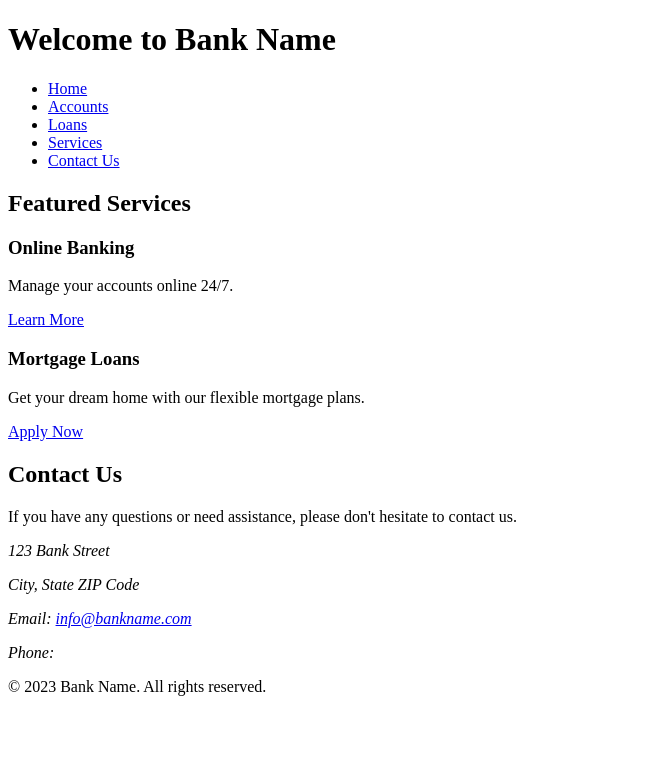
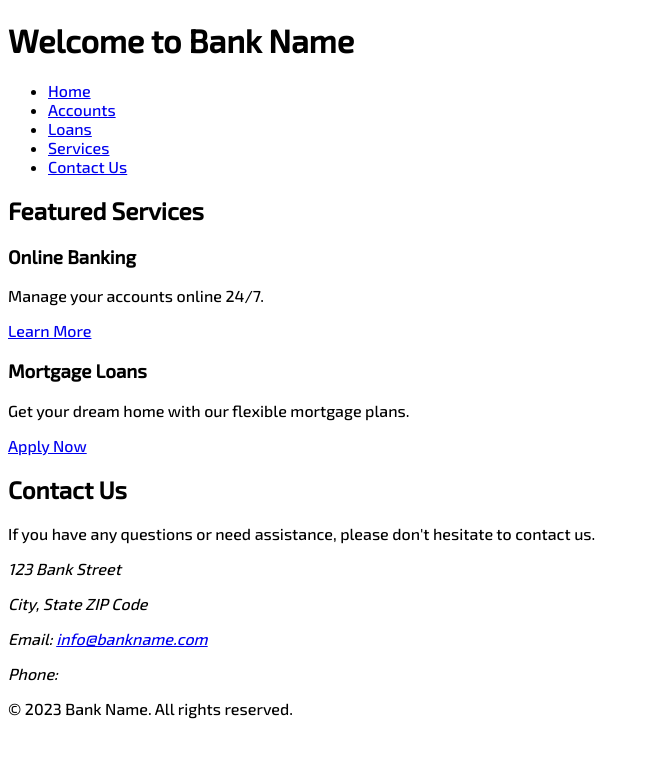
Before and after one commit to Pat101404/Bank_System, a PHP site: page /home.php in a window 1280 px wide. Shown: the top 758 px of the page, without its empty margins (0-646 px from the left). Run offline with PHP 8.4, Linux system fonts and the light colour scheme.

Commit message:
Update main.css

```diff
--- a/web/css/main.css
+++ b/web/css/main.css
@@ -1,3 +1,4 @@
-a{
-    font-family: "Exo 2";
+@import url('https://fonts.googleapis.com/css2?family=Exo+2:wght@500&display=swap');
+body{
+    font-family: 'Exo 2', sans-serif;
 }
```
